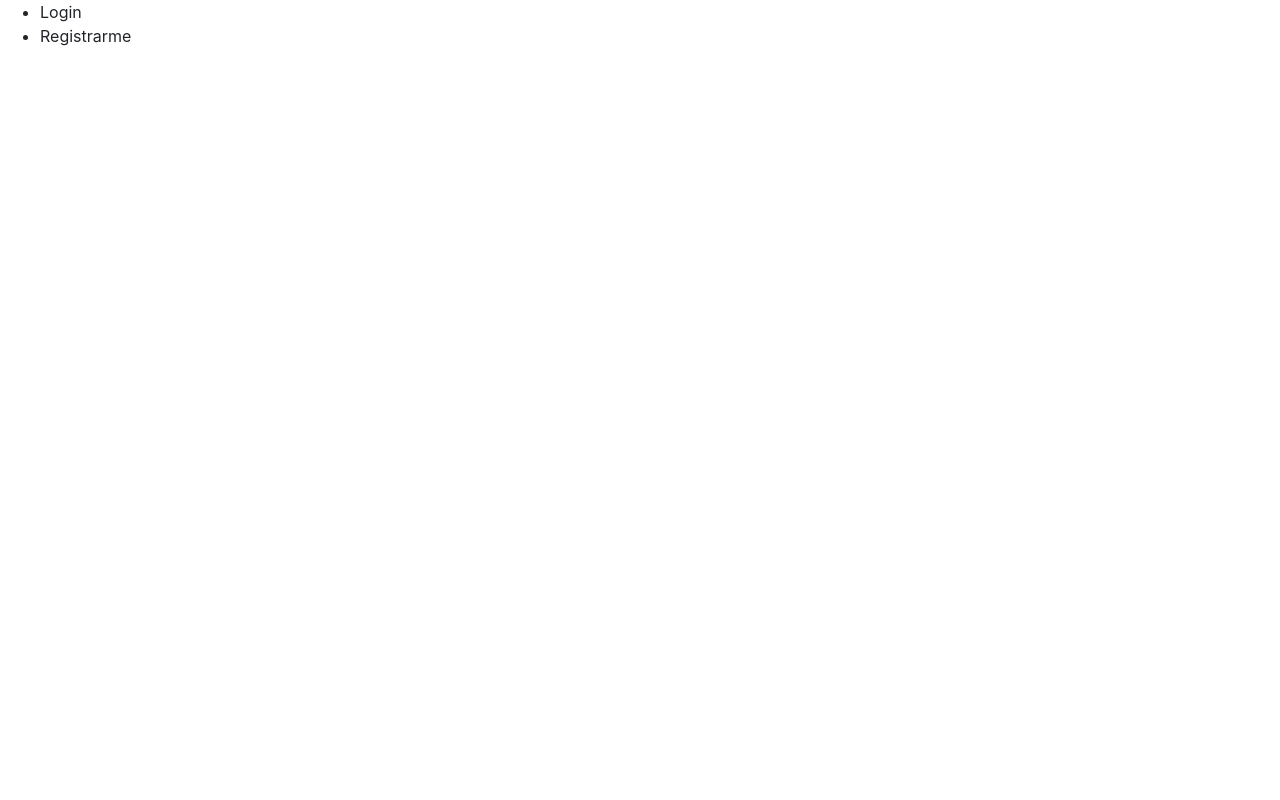
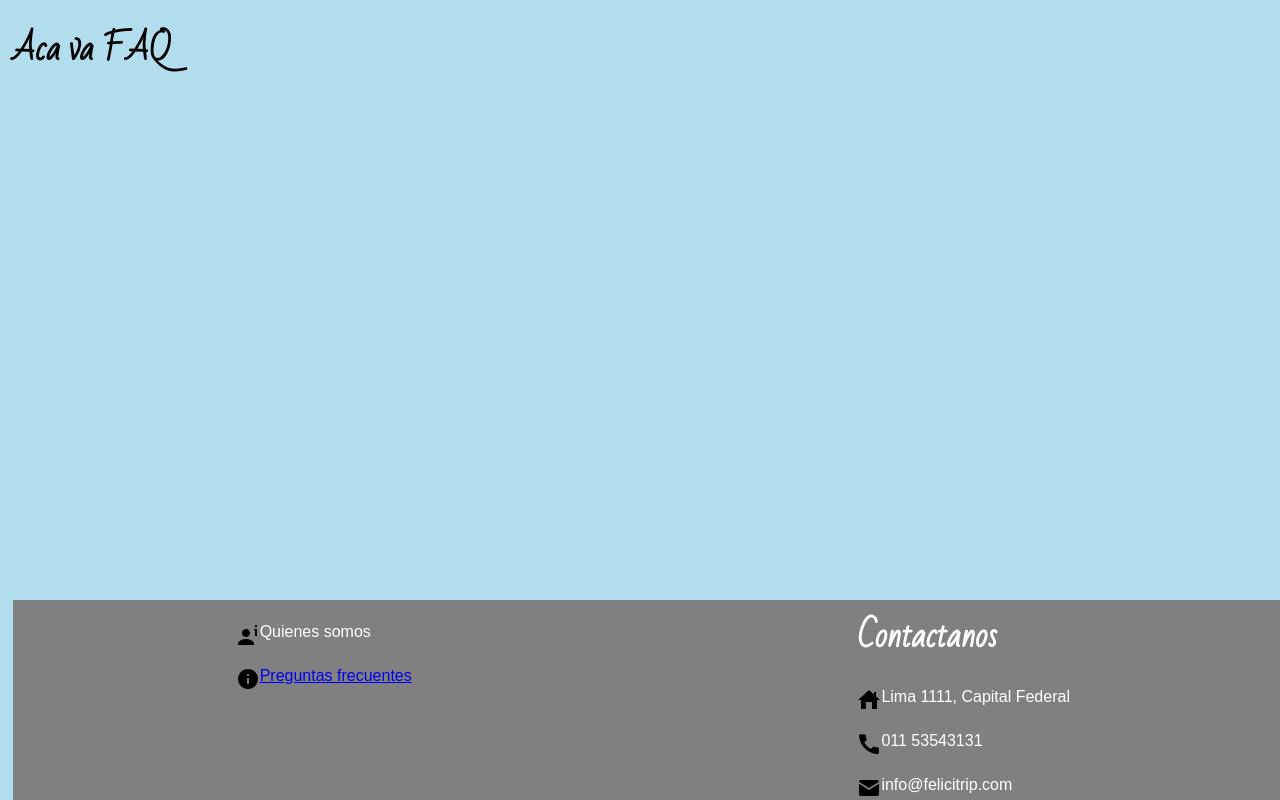
Before and after one commit to eugedelatorre/pf_RedSocial, a PHP site: page /faq.php in a window 1280 px wide. Before the commit the page is almost empty. Run offline with PHP 8.4, Linux system fonts and the light colour scheme; data that the repository does not hold is empty; some libraries are stand-ins or nearby versions.

Commit message:
new footer, agregado a inicio, registro y faq

```diff
--- /dev/null
+++ b/css/footer.css
@@ -0,0 +1,21 @@
+.footer {
+  display: flex;
+  position: absolute;
+  bottom: 0;
+  align-items: baseline;
+  justify-content: space-around;
+  width: 100%;
+  background-color: #808080;
+  color: white;
+  font-family: sans-serif;
+  }
+
+.column1, .column2 {
+
+  max-width: 300px;
+}
+
+.row1, .row2 {
+  margin-top: 20px;
+     display: flex;
+}
--- a/css/styles.css
+++ b/css/styles.css
@@ -1,3 +1,4 @@
 @import "vendor.css";
 @import "registro.css";
 @import "media-queries.css";
+@import "footer.css";
--- a/faq.php
+++ b/faq.php
@@ -1,17 +1,17 @@
 <!DOCTYPE html>
 <html lang="en" dir="ltr">
-  <head>
-    <meta charset="utf-8">
-    <meta name="viewport" content="width=device-width">
-    <link rel="stylesheet" href="css/bootstrap.css">
-    <title>Felicitrip - FAQ</title>
+<head>
+  <meta charset="utf-8">
+  <meta name="viewport" content="width=device-width">
+  <title><?php echo $title; ?></title>
+  <link rel="stylesheet" href="css/styles.css">
+  <link href="https://fonts.googleapis.com/css?family=Bad+Script|Roboto" rel="stylesheet">
+</head>
+  <body>
 
-  </head>
-  <body>
-    <ul>
-      <li><a href="#"></a>Login</li>
-      <li><a href="#"></a>Registrarme</li>
-    </ul>
+    <h1>Aca va FAQ</h1>
+
+  <?php include_once("footer.php") ?>
 
   </body>
 </html>
--- /dev/null
+++ b/footer.php
@@ -0,0 +1,49 @@
+<!DOCTYPE html>
+<html lang="en" dir="ltr">
+<head>
+  <meta charset="utf-8">
+  <meta name="viewport" content="width=device-width">
+  <title><?php echo $title; ?></title>
+  <link rel="stylesheet" href="css/styles.css">
+  <link href="https://fonts.googleapis.com/css?family=Bad+Script|Roboto" rel="stylesheet">
+</head>
+  <body>
+
+  <div class="footer">
+    <div class="column1">
+
+  <div class="row1">
+    <img src="images/quienessomos.png">
+      <label>Quienes somos</label>
+      </div>
+  <div class="row1">
+    <img src="images/faq.png">
+      <label> <a href="faq.php">Preguntas frecuentes</a></label>
+    </div>
+  </div>
+
+  <div class="column2">
+
+    <h1>Contactanos</h1>
+
+    <div class="row2">
+    <img src="images/adress.png">
+    <label>Lima 1111,
+       Capital Federal</label>
+    </div>
+
+    <div class="row2">
+    <img src="images/phone.png">
+    <label>011 53543131</label>
+      </div>
+
+      <div class="row2">
+      <img src="images/email.png">
+      <label>info@felicitrip.com</label>
+       </div>
+
+  </div>
+  </div>
+
+  </body>
+</html>
--- a/header.php
+++ b/header.php
@@ -20,6 +20,7 @@
     <li class="breadcrumb-item"><a href=faq.php>FAQ</a></li>
   </ul>
 </div>
+
 </div>
 </div>
 
--- a/inicio.php
+++ b/inicio.php
@@ -61,7 +61,7 @@ $userName = "";
 
     </div>
 
-
+<?php include_once("footer.php") ?>
 
 
 
--- a/registro.php
+++ b/registro.php
@@ -86,7 +86,7 @@ include("config.php");
     </div>
 
 
-
+<?php include_once("footer.php") ?>
 
 
    </body>
```
Also changed, not shown: images/adress.png (added), images/email.png (added), images/faq.png (added), images/phone.png (added), images/quienessomos.png (added).
